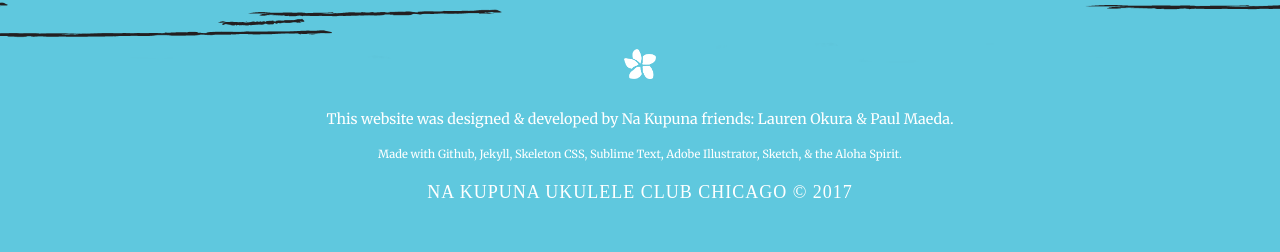
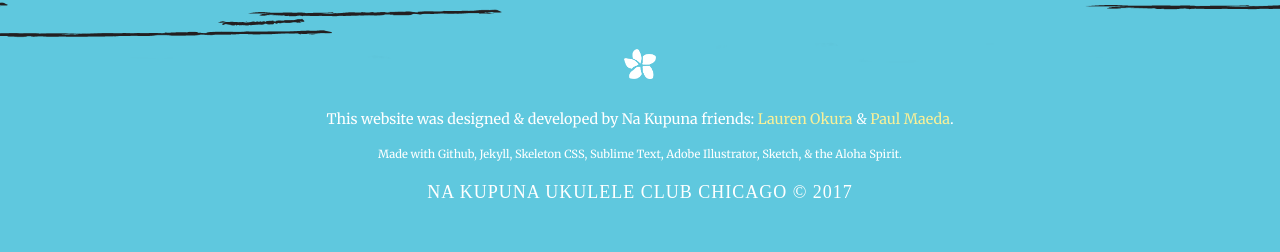
Before and after one commit to nakupuna/nakupuna.github.io, a Jekyll site: the page built from index.html, in a window 1280 px wide. Shown: the part 4016-4268 px from the top of the page. Built offline with Jekyll 4.4.1, drawn with Linux system fonts in a browser that asks for light colours; some web fonts are replaced.

Commit message:
Updated link styles in footer

```diff
--- a/_includes/footer.html
+++ b/_includes/footer.html
@@ -1,7 +1,7 @@
 <footer class="site-footer text-center">
   <div class="footer-text">
     <img class="flower" src="images/flower.png">
-    <h4>This website was designed &amp; developed by Na Kupuna friends: Lauren Okura &amp; Paul Maeda.</h4>
+    <h4>This website was designed &amp; developed by Na Kupuna friends: <a href="https://dribbble.com/laureno">Lauren Okura</a> &amp; <a href="https://twitter.com/paul_maeda">Paul Maeda</a>.</h4>
     <p>Made with Github, Jekyll, Skeleton CSS, Sublime Text, Adobe Illustrator, Sketch, &amp; the Aloha Spirit.</p>
     <p class="legal-text">NA KUPUNA UKULELE CLUB CHICAGO © 2017</p>
   </div>
--- a/_sass/_base.scss
+++ b/_sass/_base.scss
@@ -117,11 +117,11 @@ h3 {
  * Links
  */
 a {
-    color: red;
+    color: inherit;
     text-decoration: none;
 
     &:hover {
-        color: red;
+        color: #1EAEDB;
         text-decoration: none;
     }
 }
--- a/_sass/_layout.scss
+++ b/_sass/_layout.scss
@@ -147,6 +147,11 @@
     position: relative;
 }
 
+.site-footer a {
+  color: #f9f098;
+  cursor: pointer;
+}
+
 .footer-text {
     position: absolute;
     bottom: 40px;
```
